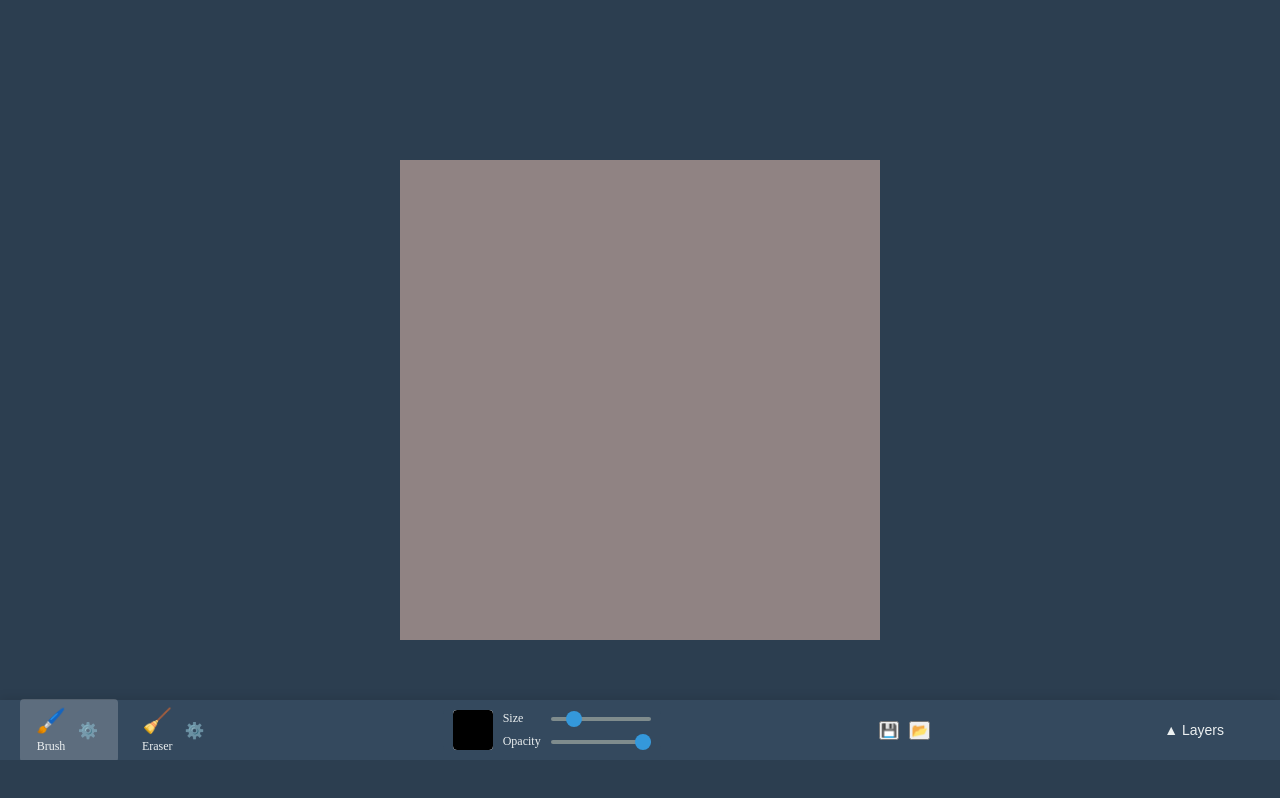
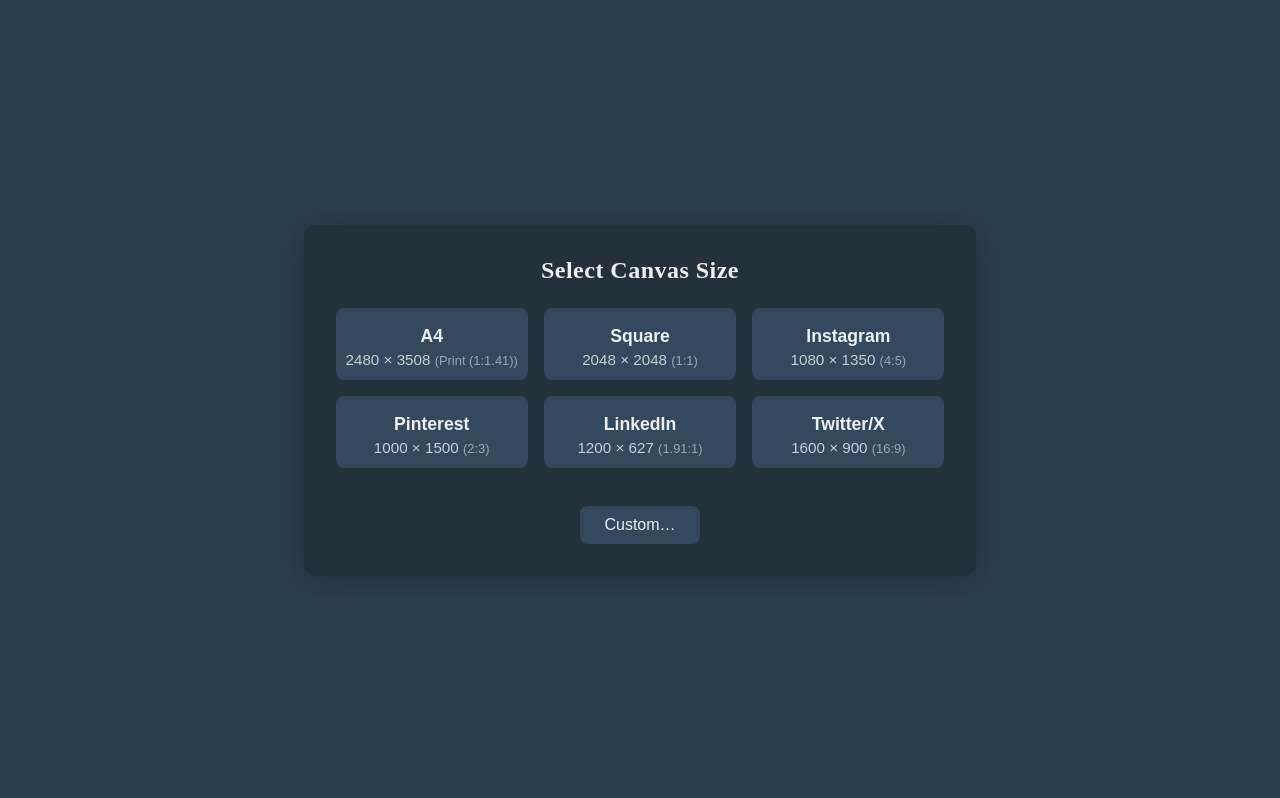
Before and after one commit to fickludd/bookish-octo-pancake, a SvelteKit app: page / in a window 1280 px wide. Built offline with nearby package versions, Linux system fonts and the light colour scheme.

Commit message:
Canvas size selection on init

```diff
--- /dev/null
+++ b/src/components/CanvasSizeSelector.svelte
@@ -0,0 +1,169 @@
+<script>
+  import { createEventDispatcher } from 'svelte';
+  const dispatch = createEventDispatcher();
+
+  const presets = [
+    { name: 'A4', width: 2480, height: 3508, desc: 'Print (1:1.41)' },
+    { name: 'Square', width: 2048, height: 2048, desc: '1:1' },
+    { name: 'Instagram', width: 1080, height: 1350, desc: '4:5' },
+    { name: 'Pinterest', width: 1000, height: 1500, desc: '2:3' },
+    { name: 'LinkedIn', width: 1200, height: 627, desc: '1.91:1' },
+    { name: 'Twitter/X', width: 1600, height: 900, desc: '16:9' },
+  ];
+
+  let customWidth = 1024;
+  let customHeight = 1024;
+  let showCustom = false;
+
+  function selectPreset(preset) {
+    dispatch('selectSize', { width: preset.width, height: preset.height });
+  }
+  function selectCustom() {
+    dispatch('selectSize', { width: customWidth, height: customHeight });
+  }
+</script>
+
+<div class="size-selector-bg">
+  <div class="size-selector-modal">
+    <h2>Select Canvas Size</h2>
+    <div class="preset-grid">
+      {#each presets as preset}
+        <button class="preset-btn" on:click={() => selectPreset(preset)}>
+          <div class="preset-name">{preset.name}</div>
+          <div class="preset-desc">{preset.width} × {preset.height} <span>({preset.desc})</span></div>
+        </button>
+      {/each}
+    </div>
+    <div class="custom-row">
+      <button class="custom-btn" on:click={() => showCustom = !showCustom}>
+        Custom…
+      </button>
+      {#if showCustom}
+        <div class="custom-fields">
+          <input type="number" min="64" max="8192" bind:value={customWidth} /> ×
+          <input type="number" min="64" max="8192" bind:value={customHeight} />
+          <button class="ok-btn" on:click={selectCustom}>OK</button>
+        </div>
+      {/if}
+    </div>
+  </div>
+</div>
+
+<style>
+  .size-selector-bg {
+    position: fixed;
+    top: 0; left: 0; right: 0; bottom: 0;
+    background: rgba(44, 62, 80, 0.97);
+    z-index: 2000;
+    display: flex;
+    align-items: center;
+    justify-content: center;
+  }
+  .size-selector-modal {
+    background: #22313a;
+    border-radius: 12px;
+    padding: 32px 32px 24px 32px;
+    box-shadow: 0 4px 32px rgba(0,0,0,0.25);
+    min-width: 420px;
+    max-width: 90vw;
+    color: #ecf0f1;
+    display: flex;
+    flex-direction: column;
+    align-items: center;
+  }
+  h2 {
+    margin-bottom: 24px;
+    font-size: 1.5rem;
+    font-weight: 600;
+    letter-spacing: 0.02em;
+  }
+  .preset-grid {
+    display: grid;
+    grid-template-columns: repeat(3, 1fr);
+    grid-template-rows: repeat(2, 1fr);
+    gap: 16px;
+    margin-bottom: 20px;
+  }
+  .preset-btn {
+    background: #34495e;
+    border: none;
+    border-radius: 8px;
+    color: #ecf0f1;
+    padding: 18px 10px 12px 10px;
+    font-size: 1rem;
+    cursor: pointer;
+    transition: background 0.15s;
+    display: flex;
+    flex-direction: column;
+    align-items: center;
+    min-width: 120px;
+    min-height: 70px;
+  }
+  .preset-btn:hover {
+    background: #2980b9;
+  }
+  .preset-name {
+    font-weight: 600;
+    font-size: 1.1rem;
+    margin-bottom: 4px;
+  }
+  .preset-desc {
+    font-size: 0.95rem;
+    opacity: 0.8;
+  }
+  .preset-desc span {
+    font-size: 0.85em;
+    opacity: 0.7;
+  }
+  .custom-row {
+    margin-top: 18px;
+    display: flex;
+    flex-direction: column;
+    align-items: center;
+    width: 100%;
+  }
+  .custom-btn {
+    background: #34495e;
+    color: #ecf0f1;
+    border: none;
+    border-radius: 8px;
+    padding: 10px 24px;
+    font-size: 1rem;
+    cursor: pointer;
+    margin-bottom: 8px;
+    transition: background 0.15s;
+  }
+  .custom-btn:hover {
+    background: #2980b9;
+  }
+  .custom-fields {
+    display: flex;
+    align-items: center;
+    gap: 8px;
+    margin-top: 4px;
+  }
+  .custom-fields input[type="number"] {
+    width: 80px;
+    padding: 4px 6px;
+    border-radius: 4px;
+    border: 1px solid #7f8c8d;
+    background: #22313a;
+    color: #ecf0f1;
+    font-size: 1rem;
+    text-align: right;
+  }
+  .ok-btn {
+    background: #27ae60;
+    color: #fff;
+    border: none;
+    border-radius: 6px;
+    padding: 6px 16px;
+    font-size: 1rem;
+    cursor: pointer;
+    margin-left: 8px;
+    transition: background 0.15s;
+  }
+  .ok-btn:hover {
+    background: #219150;
+  }
+</style>
--- a/src/components/Toolbar.svelte
+++ b/src/components/Toolbar.svelte
@@ -3,7 +3,7 @@
   import LayerManager from './LayerManager.svelte';
   import { saveCanvasState, loadCanvasState } from '$lib/canvasState';
 
-  let { activeToolName, setActiveTool, tools, updateTool, layers, activeLayerId, onLayerSelect, onLayerAdd, onLayerDelete, onLayerVisibilityToggle, onLoadComplete } = $props();
+  let { activeToolName, setActiveTool, tools, updateTool, layers, activeLayerId, onLayerSelect, onLayerAdd, onLayerDelete, onLayerVisibilityToggle, onLoadComplete, onCanvasSizeChange } = $props();
 
   $effect(() => {
     console.log('Toolbar - Active tool changed:', activeToolName);
@@ -42,6 +42,7 @@
         const reader = new FileReader();
         reader.onload = async (event) => {
           const state = JSON.parse(event.target.result);
+          onCanvasSizeChange(state.width, state.height);
           await loadCanvasState(state);
           onLoadComplete();
         };
--- a/src/lib/canvasState.js
+++ b/src/lib/canvasState.js
@@ -78,9 +78,7 @@ export function loadCanvasState(state) {
   // Clear existing state
   clearCanvases();
 
-  // Update dimensions
-  width = state.width;
-  height = state.height;
+  resize(state.width, state.height);
 
   // Create a promise for each layer's loading
   const loadPromises = state.layers.map(({layerId, image}) => {
--- a/src/routes/App.svelte
+++ b/src/routes/App.svelte
@@ -2,11 +2,13 @@
 	import Canvas from '../components/Canvas.svelte';
 	import Toolbar from '../components/Toolbar.svelte';
 	import CommandHistoryBar from '../components/CommandHistoryBar.svelte';
+	import CanvasSizeSelector from '../components/CanvasSizeSelector.svelte';
 	import { tools as initialTools } from '$lib/tools';
 	import { replayCommands, resize } from '$lib/canvasState';
 
-	let canvasWidth = $state(480);
-	let canvasHeight = $state(480);
+	let canvasWidth = $state();
+	let canvasHeight = $state();
+	let canvasInitialized = $state(false);
 
 	let tools = $state(initialTools);
 	let activeToolName = $state('brush');
@@ -121,7 +123,6 @@
 		}
 	}
 
-	// Handle load completion
 	function handleLoadComplete() {
 		// Clear command history
 		commandHistory = [];
@@ -129,11 +130,20 @@
 		redrawTrigger++;
 	}
 
+	function handleCanvasSizeSelected(width, height) {
+		canvasWidth = width;
+		canvasHeight = height;
+		canvasInitialized = true;
+	}
+
 	$inspect(activeToolName);
 	$inspect(activeLayerId);
 </script>
 
 <main>
+	{#if !canvasInitialized}
+		<CanvasSizeSelector on:selectSize={(e) => handleCanvasSizeSelected(e.detail.width, e.detail.height)} />
+	{:else}
 		<Canvas
 			{activeTool}
 			width={canvasWidth}
@@ -155,12 +165,14 @@
 			onLayerDelete={handleLayerDelete}
 			onLayerVisibilityToggle={handleLayerVisibilityToggle}
 			onLoadComplete={handleLoadComplete}
+			onCanvasSizeChange={handleCanvasSizeSelected}
 		/>
 		<CommandHistoryBar
 			{commandHistory}
 			{currentCommandIndex}
 			onCommandClick={handleCommandClick}
 		/>
+	{/if}
 </main>
 
 <style>
```
Lines whose indentation alone changed are shown as unchanged.
